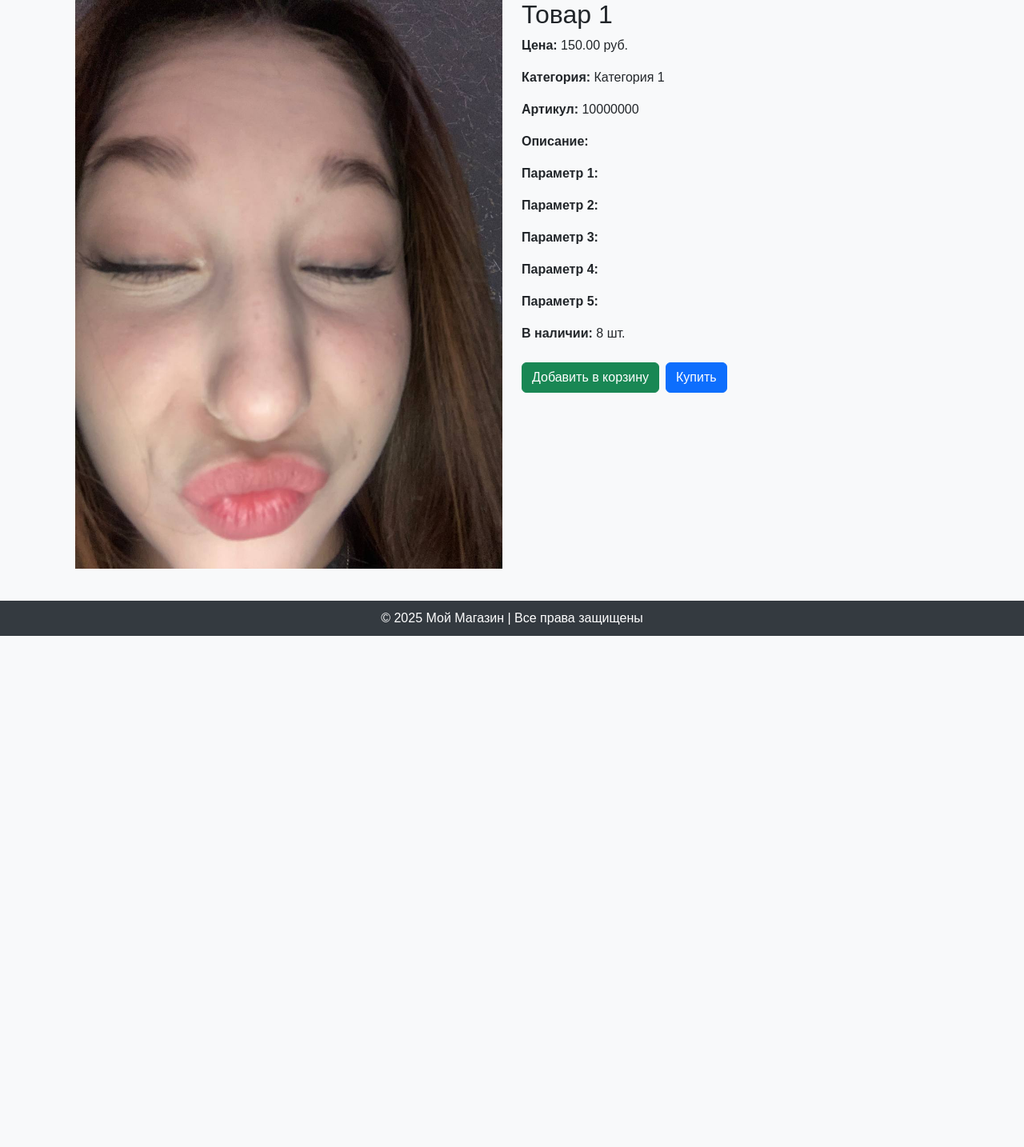
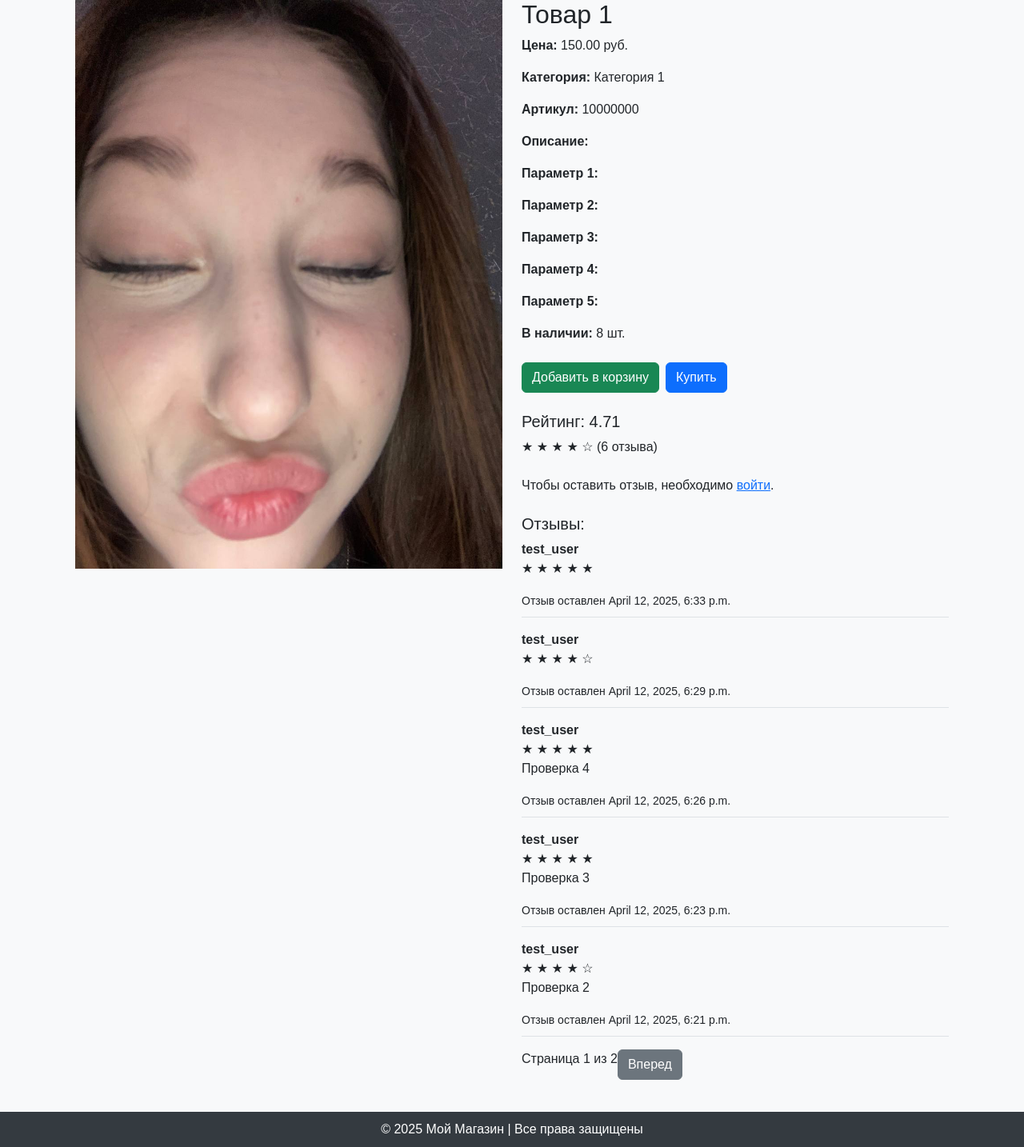
Before and after one commit to olinys/diplom, a Django app: page /accounts/product/1/ in a window 1280 px wide. Shown: the part 244-1678 px from the top of the page at 80% size. Before the commit the page ends 1039 px from the top, so only its background shows below. Run offline with Django 4.2, Linux system fonts and the light colour scheme; data comes from the database, SQL or seed files in the repository; both versions use the stored data as it was after the commit.

Commit message:
отзывы и рейтинг

```diff
--- a/accounts/models.py
+++ b/accounts/models.py
@@ -35,6 +35,7 @@ class Product(models.Model):
     image = models.ImageField(upload_to="product_images/", blank=True, null=True, verbose_name="Изображение")
     description = models.TextField(blank=True, null=True, verbose_name="Описание")  # Новое поле для описания
     stock_quantity = models.PositiveIntegerField(default=0, verbose_name="Количество в наличии")  # Новое поле для количества товара
+    average_rating = models.DecimalField(max_digits=3, decimal_places=2, default=0.00)
 
     def save(self, *args, **kwargs):
         if not self.sku:
@@ -48,6 +49,17 @@ class Product(models.Model):
 
     def __str__(self):
         return self.name
+
+
+class Review(models.Model):
+    product = models.ForeignKey(Product, related_name='reviews', on_delete=models.CASCADE)
+    user = models.ForeignKey(User, on_delete=models.CASCADE)
+    rating = models.PositiveIntegerField(default=1)  # Рейтинг от 1 до 5
+    comment = models.TextField()
+    created_at = models.DateTimeField(auto_now_add=True)
+
+    def __str__(self):
+        return f'Review for {self.product.name} by {self.user.username}'
 
 
 class Cart(models.Model):
--- a/accounts/urls.py
+++ b/accounts/urls.py
@@ -35,7 +35,6 @@ urlpatterns = [
     path('user_info/', views.user_info_view, name='user_info'),
     path('privacy_policy/', views.privacy_policy, name='privacy_policy'),
     path('purchases/', views.purchases_view, name='purchases'),
-    path('product/<int:id>/', views.product_detail, name='product_detail'),
     ]  + static(settings.MEDIA_URL, document_root=settings.MEDIA_ROOT)
 
 if settings.DEBUG:
--- a/accounts/views.py
+++ b/accounts/views.py
@@ -4,7 +4,7 @@ from django.contrib.auth import login, authenticate, logout
 from django.contrib.auth.forms import AuthenticationForm
 from .forms import UserRegisterForm, UserProfileForm, ProductForm, CategoryForm, PickupPointForm
 from django.contrib.auth.decorators import login_required, user_passes_test
-from .models import Cart, UserProfile, Product, Category, User, PickupPoint, Order, OrderProduct, Notification
+from .models import Cart, UserProfile, Product, Category, User, PickupPoint, Order, OrderProduct, Notification, Review
 from django.contrib import messages
 from django.db.models import Q
 from django.contrib.auth.models import User
@@ -308,10 +308,52 @@ def delete_pickup_point(request, pk):
     pickup_point.delete()
     return redirect('add_pickup_point')
 
+
+
 # ПРЕДСТВЛЕНИЕ ТОВАРА
 def product_detail(request, product_id):
     product = get_object_or_404(Product, pk=product_id)
-    return render(request, 'product_detail.html', {'product': product})
+    reviews = product.reviews.all().order_by('-created_at')  # Сортируем отзывы по дате создания (новые сверху)
+
+    can_leave_review = False
+    if request.user.is_authenticated:
+        orders_with_product = Order.objects.filter(user=request.user, status='ready for pickup')
+        for order in orders_with_product:
+            if order.orderproduct_set.filter(product=product).exists():
+                can_leave_review = True
+                break
+
+    if request.method == 'POST' and can_leave_review:
+        rating = int(request.POST.get('rating'))
+        comment = request.POST.get('comment')
+
+        review = Review.objects.create(
+            product=product,
+            user=request.user,
+            rating=rating,
+            comment=comment
+        )
+
+        reviews_count = product.reviews.count()
+        total_rating = sum(review.rating for review in reviews) + rating
+        product.average_rating = total_rating / (reviews_count + 1)
+        product.save()
+
+        return redirect('product_detail', product_id=product.id)
+
+    # Пагинация отзывов
+    paginator = Paginator(reviews, 5)  # По 5 отзывов на страницу
+    page_number = request.GET.get('page')  # Получаем номер страницы из GET-запроса
+    page_obj = paginator.get_page(page_number)  # Получаем объект страницы
+
+    return render(request, 'product_detail.html', {
+        'product': product,
+        'page_obj': page_obj,  # Передаем объект страницы
+        'can_leave_review': can_leave_review,
+        'rating_range': range(1, 6)
+    })
+
+
 
 # ОФОРМЛЕНИЕ ЗАКАЗА
 @login_required
@@ -513,7 +555,6 @@ def user_info_view(request):
 def privacy_policy(request):
     return render(request, 'accounts/privacy_policy.html')
 
-
 # ДОСТАВКА
 @login_required
 def delivery_view(request):
--- a/templates/product_detail.html
+++ b/templates/product_detail.html
@@ -25,11 +25,9 @@
             <div class="mt-4 d-flex gap-2">
                 {% if user.is_authenticated %}
                     {% if user.is_superuser %}
-                        <!-- Кнопки для суперпользователя -->
                         <a href="{% url 'edit_product' product.id %}" class="btn btn-warning">Редактировать</a>
                         <a href="{% url 'delete_product' product.id %}" class="btn btn-danger">Удалить</a>
                     {% else %}
-                        <!-- Кнопки для обычного пользователя -->
                         <a href="{% url 'add_to_cart' product.id %}" class="btn btn-success">Добавить в корзину</a>
                         <a href="{% url 'checkout' %}?product_id={{ product.id }}" class="btn btn-primary">Купить</a>
                     {% endif %}
@@ -38,6 +36,90 @@
                     <a href="{% url 'login' %}?next={% url 'checkout' %}?product_id={{ product.id }}" class="btn btn-primary">Купить</a>
                 {% endif %}
             </div>
+
+            <!-- Рейтинг товара -->
+            <div class="mt-4">
+                <h5>Рейтинг: {{ product.average_rating|floatformat:2 }}</h5> <!-- Выводим рейтинг с 2 знаками после запятой -->
+                <div>
+                    {% for i in rating_range %}
+                        {% if i <= product.average_rating %}
+                            &#9733; <!-- Звезда заполнена -->
+                        {% else %}
+                            &#9734; <!-- Пустая звезда -->
+                        {% endif %}
+                    {% endfor %}
+                    <span>({{ product.reviews.count }} отзыва)</span>
+                </div>
+            </div>
+
+            <!-- Форма для оставления отзыва -->
+            {% if user.is_authenticated %}
+                {% if can_leave_review %}
+                    <h5 class="mt-4">Оставьте свой отзыв</h5>
+                    <form method="POST">
+                        {% csrf_token %}
+                        <div class="form-group">
+                            <label for="rating">Рейтинг:</label>
+                            <select name="rating" id="rating" class="form-control" required>
+                                <option value="1">1 - Очень плохо</option>
+                                <option value="2">2 - Плохо</option>
+                                <option value="3">3 - Нормально</option>
+                                <option value="4">4 - Хорошо</option>
+                                <option value="5">5 - Отлично</option>
+                            </select>
+                        </div>
+                        <div class="form-group mt-3">
+                            <label for="comment">Комментарий:</label>
+                            <textarea name="comment" id="comment" class="form-control" rows="4"></textarea> <!-- Убираем "required" -->
+                        </div>
+                        <button type="submit" class="btn btn-primary mt-3">Отправить отзыв</button>
+                    </form>
+                {% else %}
+                    <p class="mt-4">Вы не можете оставить отзыв для этого товара.</p>
+                {% endif %}
+            {% else %}
+                <p class="mt-4">Чтобы оставить отзыв, необходимо <a href="{% url 'login' %}">войти</a>.</p>
+            {% endif %}
+
+            <!-- Отзывы -->
+            <div class="mt-4">
+                <h5>Отзывы:</h5>
+                {% if page_obj.has_other_pages %}
+                    <ul class="list-unstyled">
+                        {% for review in page_obj.object_list %}
+                        <li class="border-bottom mb-3 pb-2">
+                            <div>
+                                <strong>{{ review.user.username }}</strong>
+                                <div>
+                                    {% for i in rating_range %}
+                                        {% if i <= review.rating %}
+                                            &#9733; <!-- Звезда заполнена -->
+                                        {% else %}
+                                            &#9734; <!-- Пустая звезда -->
+                                        {% endif %}
+                                    {% endfor %}
+                                </div>
+                            </div>
+                            <p>{{ review.comment }}</p>
+                            <small>Отзыв оставлен {{ review.created_at }}</small>
+                        </li>
+                        {% endfor %}
+                    </ul>
+
+                    <!-- Пагинация -->
+                    <div class="pagination">
+                        {% if page_obj.has_previous %}
+                            <a href="?page={{ page_obj.previous_page_number }}" class="btn btn-secondary">Назад</a>
+                        {% endif %}
+                        <span>Страница {{ page_obj.number }} из {{ page_obj.paginator.num_pages }}</span>
+                        {% if page_obj.has_next %}
+                            <a href="?page={{ page_obj.next_page_number }}" class="btn btn-secondary">Вперед</a>
+                        {% endif %}
+                    </div>
+                {% else %}
+                    <p>Отзывов пока нет.</p>
+                {% endif %}
+            </div>
         </div>
     </div>
 </div>
```
Also changed, not shown: accounts/migrations/0005_product_average_rating_review.py (added), db.sqlite3.
